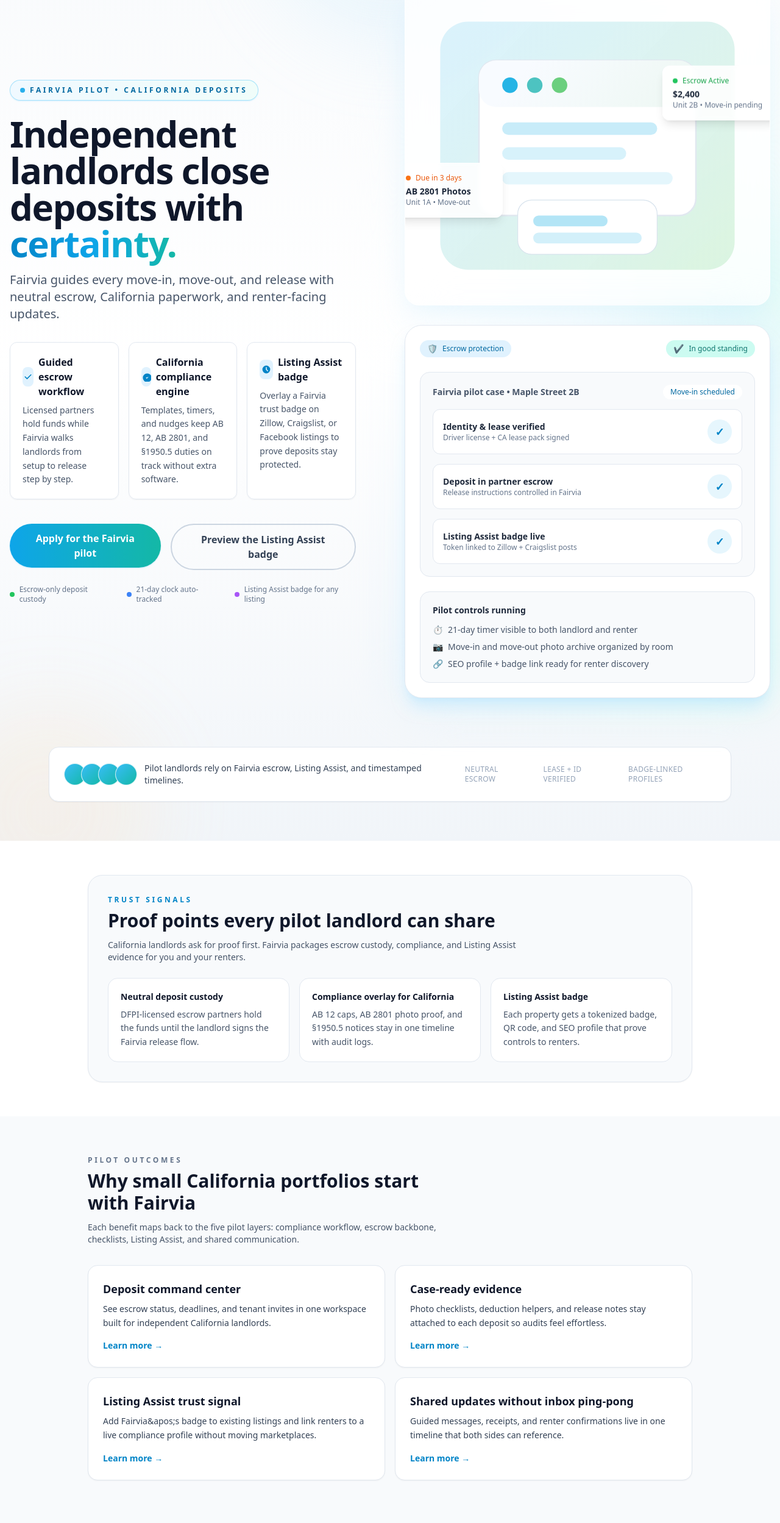
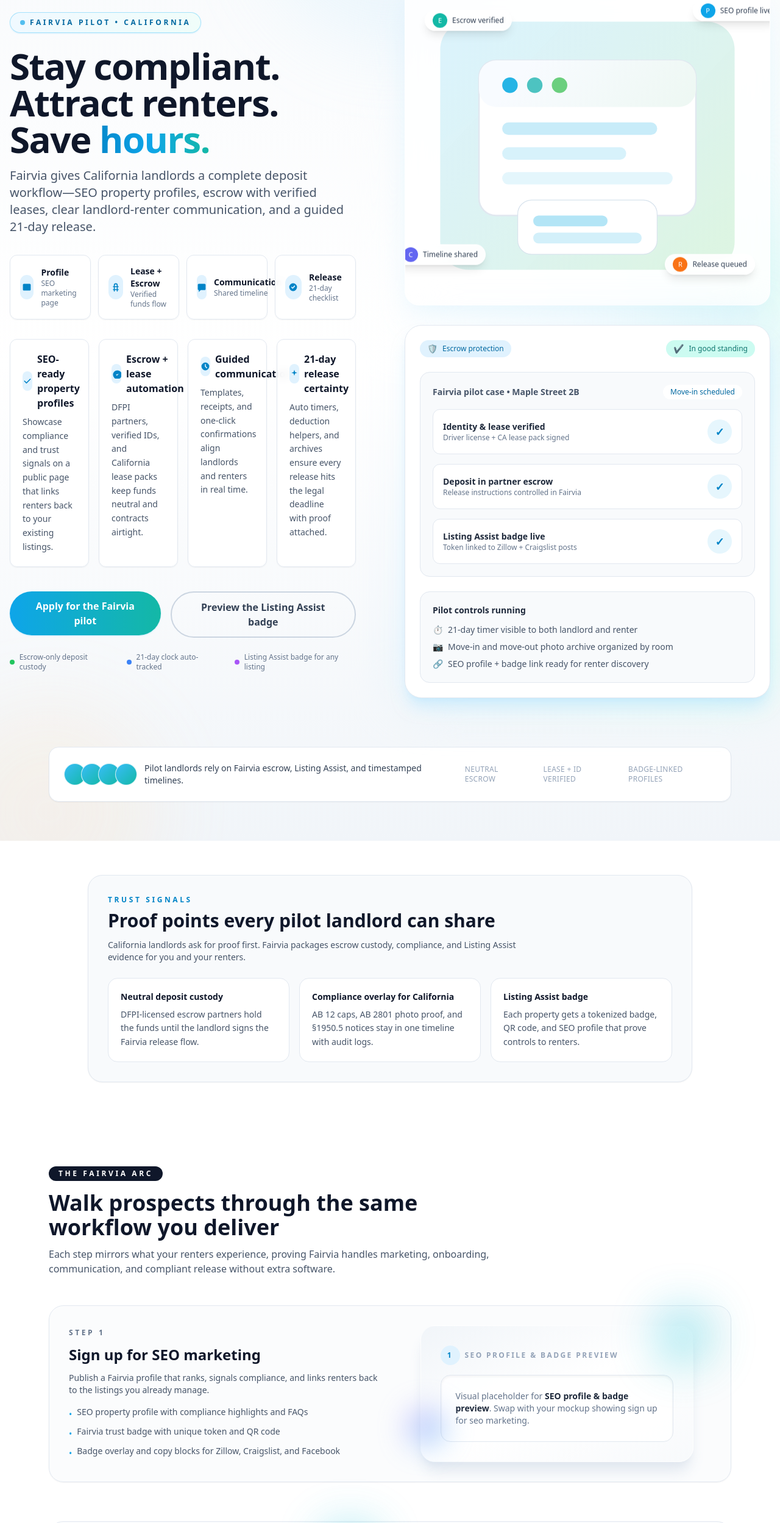
Before and after one commit to Aaronrabanal24/rentguard-landing, a Next.js app: page / in a window 1280 px wide. Shown: the part 180-2678 px from the top of the page at 61% size. Built offline with nearby package versions, Linux system fonts and the light colour scheme.

Commit message:
new order

```diff
--- a/src/components/sections/Hero/HeroContent.tsx
+++ b/src/components/sections/Hero/HeroContent.tsx
@@ -43,7 +43,21 @@ export function HeroContent() {
         {heroContent.subheadline}
       </p>
 
-      <div className="mb-10 grid gap-4 sm:grid-cols-2 lg:grid-cols-3">
+      <div className="mb-8 grid gap-3 sm:grid-cols-2 lg:grid-cols-4">
+        {quickHits.map((item) => (
+          <div key={item.label} className="flex items-center gap-3 rounded-xl border border-slate-200 bg-white/90 p-4 shadow-sm backdrop-blur">
+            <div className="flex h-10 w-10 items-center justify-center rounded-full bg-sky-100 text-sky-600">
+              {item.icon}
+            </div>
+            <div>
+              <p className="text-sm font-semibold text-slate-900">{item.label}</p>
+              <p className="text-xs text-slate-500">{item.detail}</p>
+            </div>
+          </div>
+        ))}
+      </div>
+
+      <div className="mb-10 grid gap-4 sm:grid-cols-2 lg:grid-cols-2 xl:grid-cols-4">
         {heroContent.value_props.map((value, index) => (
           <div
             key={value.title}
@@ -89,6 +103,53 @@ const trustIndicators: Array<{ label: string; color: string }> = [
   { label: "Listing Assist badge for any listing", color: "bg-purple-500" },
 ];
 
+const quickHits = [
+  {
+    label: "Profile",
+    detail: "SEO marketing page",
+    icon: (
+      <svg className="h-4 w-4" fill="currentColor" viewBox="0 0 20 20">
+        <path d="M4 3a2 2 0 00-2 2v10a2 2 0 002 2h12a2 2 0 002-2V5a2 2 0 00-2-2H4zm12 2l-6 3-6-3v10h12V5z" />
+      </svg>
+    ),
+  },
+  {
+    label: "Lease + Escrow",
+    detail: "Verified funds flow",
+    icon: (
+      <svg className="h-4 w-4" fill="currentColor" viewBox="0 0 20 20">
+        <path
+          fillRule="evenodd"
+          d="M10 2a4 4 0 00-4 4v2H5a1 1 0 000 2h1v4H5a1 1 0 100 2h1v2a1 1 0 102 0v-2h4v2a1 1 0 102 0v-2h1a1 1 0 100-2h-1v-4h1a1 1 0 100-2h-1V6a4 4 0 00-4-4zm2 6V6a2 2 0 00-4 0v2h4zm0 2h-4v4h4v-4z"
+          clipRule="evenodd"
+        />
+      </svg>
+    ),
+  },
+  {
+    label: "Communication",
+    detail: "Shared timeline",
+    icon: (
+      <svg className="h-4 w-4" fill="currentColor" viewBox="0 0 20 20">
+        <path d="M2 5a2 2 0 012-2h12a2 2 0 012 2v9a2 2 0 01-2 2H8l-4 4v-4H4a2 2 0 01-2-2V5z" />
+      </svg>
+    ),
+  },
+  {
+    label: "Release",
+    detail: "21-day checklist",
+    icon: (
+      <svg className="h-4 w-4" fill="currentColor" viewBox="0 0 20 20">
+        <path
+          fillRule="evenodd"
+          d="M10 18a8 8 0 100-16 8 8 0 000 16zm3.707-9.707a1 1 0 00-1.414-1.414L9 10.586 7.707 9.293a1 1 0 10-1.414 1.414l2 2a1 1 0 001.414 0l4-4z"
+          clipRule="evenodd"
+        />
+      </svg>
+    ),
+  },
+];
+
 function splitHeadline(headline: string): [string, string] {
   if (!headline.includes(" ")) {
     return [headline, ""];
@@ -125,6 +186,11 @@ function getValuePropIcon(index: number): ReactNode {
         />
       </svg>
     ),
+    (
+      <svg key="spark" className="h-4 w-4" fill="currentColor" viewBox="0 0 20 20">
+        <path d="M10 2l1.5 4.5L16 8l-4.5 1.5L10 14l-1.5-4.5L4 8l4.5-1.5L10 2z" />
+      </svg>
+    ),
   ];
 
   return icons[index % icons.length];
--- a/src/components/sections/Hero/index.tsx
+++ b/src/components/sections/Hero/index.tsx
@@ -28,7 +28,7 @@ export default function Hero() {
           <div className="relative">
             <div className="relative">
               <div className="absolute inset-0 rounded-3xl bg-gradient-to-br from-sky-100/50 via-white to-teal-100/50 blur-2xl" />
-              <div className="relative overflow-hidden rounded-3xl border border-white/60 bg-white/80 p-8 shadow-2xl shadow-sky-200/40 backdrop-blur-xl">
+              <div className="relative overflow-hidden rounded-3xl border border-white/60 bg-white/85 p-8 shadow-2xl shadow-sky-200/40 backdrop-blur-xl">
                 <Image
                   src="/visuals/hero-dashboard.svg"
                   alt="Fairvia landlord dashboard"
@@ -38,22 +38,19 @@ export default function Hero() {
                   className="h-auto w-full"
                 />
 
-                <div className="animate-float absolute -right-4 top-1/4 w-48 rounded-xl border border-white/80 bg-white/90 p-4 shadow-lg backdrop-blur-sm">
-                  <div className="flex items-center gap-2 text-xs text-green-600">
-                    <div className="h-2 w-2 rounded-full bg-green-500" />
-                    <span className="font-medium">Escrow Active</span>
-                  </div>
-                  <p className="mt-1 text-sm font-semibold text-slate-800">$2,400</p>
-                  <p className="text-xs text-slate-500">Unit 2B • Move-in pending</p>
-                </div>
-
-                <div className="animate-float-delayed absolute -left-4 bottom-1/4 w-44 rounded-xl border border-white/80 bg-white/90 p-4 shadow-lg backdrop-blur-sm">
-                  <div className="flex items-center gap-2 text-xs text-orange-600">
-                    <div className="h-2 w-2 rounded-full bg-orange-500" />
-                    <span className="font-medium">Due in 3 days</span>
-                  </div>
-                  <p className="mt-1 text-sm font-semibold text-slate-800">AB 2801 Photos</p>
-                  <p className="text-xs text-slate-500">Unit 1A • Move-out</p>
+                <div className="pointer-events-none">
+                  {overlayBadges.map((badge) => (
+                    <div
+                      key={badge.label}
+                      className={`animate-float absolute ${badge.position} flex items-center gap-2 rounded-full border border-white/70 bg-white/95 px-3 py-1 text-xs font-medium text-slate-700 shadow-lg backdrop-blur`}
+                      aria-hidden
+                    >
+                      <span className={`flex h-6 w-6 items-center justify-center rounded-full ${badge.color} text-[11px] text-white`}>
+                        {badge.icon}
+                      </span>
+                      {badge.label}
+                    </div>
+                  ))}
                 </div>
               </div>
             </div>
@@ -69,3 +66,30 @@ export default function Hero() {
     </section>
   );
 }
+
+const overlayBadges = [
+  {
+    label: "SEO profile live",
+    position: "-right-4 top-6",
+    color: "bg-sky-500",
+    icon: "P",
+  },
+  {
+    label: "Escrow verified",
+    position: "left-8 top-10",
+    color: "bg-teal-500",
+    icon: "E",
+  },
+  {
+    label: "Timeline shared",
+    position: "-left-4 bottom-16",
+    color: "bg-indigo-500",
+    icon: "C",
+  },
+  {
+    label: "Release queued",
+    position: "right-6 bottom-12",
+    color: "bg-orange-500",
+    icon: "R",
+  },
+] as const;
--- /dev/null
+++ b/src/components/sections/StoryArc.tsx
@@ -0,0 +1,137 @@
+import { motion } from "@/lib/motion";
+
+interface StoryStep {
+  id: number;
+  title: string;
+  eyebrow: string;
+  intro: string;
+  bullets: readonly string[];
+  visualLabel: string;
+}
+
+const STORY_STEPS: StoryStep[] = [
+  {
+    id: 1,
+    eyebrow: "Step 1",
+    title: "Sign up for SEO marketing",
+    intro: "Publish a Fairvia profile that ranks, signals compliance, and links renters back to the listings you already manage.",
+    bullets: [
+      "SEO property profile with compliance highlights and FAQs",
+      "Fairvia trust badge with unique token and QR code",
+      "Badge overlay and copy blocks for Zillow, Craigslist, and Facebook",
+    ],
+    visualLabel: "SEO profile & badge preview",
+  },
+  {
+    id: 2,
+    eyebrow: "Step 2",
+    title: "Onboard leases and deposit",
+    intro: "Connect escrow, verify IDs, and send the California lease pack without juggling multiple tools.",
+    bullets: [
+      "Guided escrow setup with DFPI-licensed partners",
+      "Identity checks and e-signature-ready lease templates",
+      "Neutral status screen both landlord and renter can see",
+    ],
+    visualLabel: "Escrow + lease dashboard",
+  },
+  {
+    id: 3,
+    eyebrow: "Step 3",
+    title: "Stay aligned on communication",
+    intro: "Keep every update, receipt, and acknowledgement in one shared timeline—no inbox ping-pong.",
+    bullets: [
+      "Guided message templates for walkthroughs and updates",
+      "Attach receipts, estimates, and photos to each message",
+      "One-click renter confirmations that appear in the case record",
+    ],
+    visualLabel: "Guided chat timeline",
+  },
+  {
+    id: 4,
+    eyebrow: "Step 4",
+    title: "Ship the 21-day release",
+    intro: "Assemble deduction letters, receipts, and release instructions with timers and math checks built in.",
+    bullets: [
+      "Auto timers that track the twenty one day return clock",
+      "Deductions helper with categorized line items and proof",
+      "Archive-ready packet with receipts, photos, and release notes",
+    ],
+    visualLabel: "Deduction letter + receipts",
+  },
+];
+
+export default function StoryArc() {
+  return (
+    <motion.section
+      className="bg-white py-20"
+      id="story-arc"
+      initial={{ opacity: 0, y: 24 }}
+      whileInView={{ opacity: 1, y: 0 }}
+      viewport={{ once: true, amount: 0.15 }}
+      transition={{ duration: 0.45, ease: "easeOut" }}
+    >
+      <div className="mx-auto max-w-6xl px-4">
+        <div className="max-w-3xl">
+          <span className="inline-flex items-center gap-2 rounded-full bg-slate-900 px-4 py-1 text-xs font-semibold uppercase tracking-[0.3em] text-white">
+            The Fairvia arc
+          </span>
+          <h2 className="mt-4 text-3xl font-semibold text-slate-900 sm:text-4xl">Walk prospects through the same workflow you deliver</h2>
+          <p className="mt-3 text-sm text-slate-600 sm:text-base">
+            Each step mirrors what your renters experience, proving Fairvia handles marketing, onboarding, communication, and compliant release without extra software.
+          </p>
+        </div>
+
+        <div className="mt-12 space-y-16">
+          {STORY_STEPS.map((step, index) => (
+            <motion.div
+              key={step.id}
+              className={`grid gap-10 rounded-3xl border border-slate-200 bg-slate-50/60 p-8 shadow-sm backdrop-blur md:grid-cols-2 ${
+                index % 2 === 1 ? "md:[&>*:first-child]:order-last" : ""
+              }`}
+              initial={{ opacity: 0, y: 24 }}
+              whileInView={{ opacity: 1, y: 0 }}
+              viewport={{ once: true, amount: 0.25 }}
+              transition={{ duration: 0.4, ease: "easeOut", delay: index * 0.05 }}
+            >
+              <div className="flex flex-col justify-center">
+                <span className="text-xs font-semibold uppercase tracking-[0.3em] text-slate-500">{step.eyebrow}</span>
+                <h3 className="mt-3 text-2xl font-semibold text-slate-900">{step.title}</h3>
+                <p className="mt-3 text-sm text-slate-600">{step.intro}</p>
+                <ul className="mt-4 space-y-2 text-sm text-slate-600">
+                  {step.bullets.map((bullet) => (
+                    <li key={bullet} className="flex items-start gap-2">
+                      <span className="mt-1 text-sky-500">•</span>
+                      <span>{bullet}</span>
+                    </li>
+                  ))}
+                </ul>
+              </div>
+
+              <motion.div
+                className="relative flex items-center justify-center"
+                initial={{ opacity: 0, scale: 0.96 }}
+                whileInView={{ opacity: 1, scale: 1 }}
+                viewport={{ once: true, amount: 0.4 }}
+                transition={{ duration: 0.4, ease: "easeOut", delay: 0.1 }}
+              >
+                <div className="relative h-full w-full max-w-md rounded-3xl border border-white/60 bg-gradient-to-br from-slate-100 via-white to-slate-50 p-8 shadow-xl shadow-slate-200">
+                  <div className="mb-4 flex items-center gap-2 text-xs font-semibold uppercase tracking-[0.2em] text-slate-400">
+                    <span className="flex h-8 w-8 items-center justify-center rounded-full bg-sky-100 text-sky-600">{step.id}</span>
+                    <span>{step.visualLabel}</span>
+                  </div>
+                  <div className="rounded-2xl border border-slate-200 bg-white/90 p-6 text-sm text-slate-500 shadow-inner">
+                    <p>
+                      Visual placeholder for <span className="font-semibold text-slate-800">{step.visualLabel}</span>. Swap with your mockup showing {step.title.toLowerCase()}.
+                    </p>
+                  </div>
+                  <div className="absolute -right-6 -top-6 hidden h-20 w-20 rounded-full bg-gradient-to-br from-sky-400 to-teal-400 opacity-60 blur-2xl md:block" aria-hidden />
+                  <div className="absolute -left-6 bottom-6 hidden h-16 w-16 rounded-full bg-gradient-to-br from-purple-400 to-sky-400 opacity-50 blur-xl md:block" aria-hidden />
+                </div>
+              </motion.div>
+            </motion.div>
+          ))}
+        </div>
+      </div>
+    </motion.section>
+  );
+}
--- a/src/data/content.ts
+++ b/src/data/content.ts
@@ -1,20 +1,24 @@
 export const heroContent = {
-  badge: "Fairvia Pilot • California deposits",
-  headline: "Independent landlords close deposits with certainty.",
+  badge: "Fairvia Pilot • California",
+  headline: "Stay compliant. Attract renters. Save hours.",
   subheadline:
-    "Fairvia guides every move-in, move-out, and release with neutral escrow, California paperwork, and renter-facing updates.",
+    "Fairvia gives California landlords a complete deposit workflow—SEO property profiles, escrow with verified leases, clear landlord-renter communication, and a guided 21-day release.",
   value_props: [
     {
-      title: "Guided escrow workflow",
-      description: "Licensed partners hold funds while Fairvia walks landlords from setup to release step by step.",
+      title: "SEO-ready property profiles",
+      description: "Showcase compliance and trust signals on a public page that links renters back to your existing listings.",
     },
     {
-      title: "California compliance engine",
-      description: "Templates, timers, and nudges keep AB 12, AB 2801, and §1950.5 duties on track without extra software.",
+      title: "Escrow + lease automation",
+      description: "DFPI partners, verified IDs, and California lease packs keep funds neutral and contracts airtight.",
     },
     {
-      title: "Listing Assist badge",
-      description: "Overlay a Fairvia trust badge on Zillow, Craigslist, or Facebook listings to prove deposits stay protected.",
+      title: "Guided communication",
+      description: "Templates, receipts, and one-click confirmations align landlords and renters in real time.",
+    },
+    {
+      title: "21-day release certainty",
+      description: "Auto timers, deduction helpers, and archives ensure every release hits the legal deadline with proof attached.",
     },
   ],
 } as const;
--- a/src/pages/index.tsx
+++ b/src/pages/index.tsx
@@ -1,4 +1,5 @@
-import { CoreBenefits, Footer, Hero, HomeCTA, SocialProof, TrustSignals } from "@/components";
+import { Footer, Hero, HomeCTA, SocialProof, TrustSignals } from "@/components";
+import StoryArc from "@/components/sections/StoryArc";
 import { motion } from "@/lib/motion";
 
 export default function Home() {
@@ -8,7 +9,7 @@ export default function Home() {
         <Hero />
       </motion.div>
       <TrustSignals />
-      <CoreBenefits />
+      <StoryArc />
       <SocialProof />
       <HomeCTA />
       <Footer />
```
